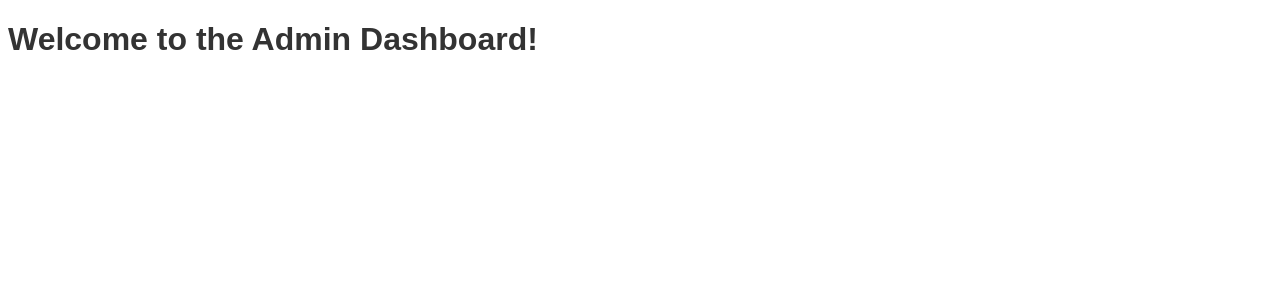
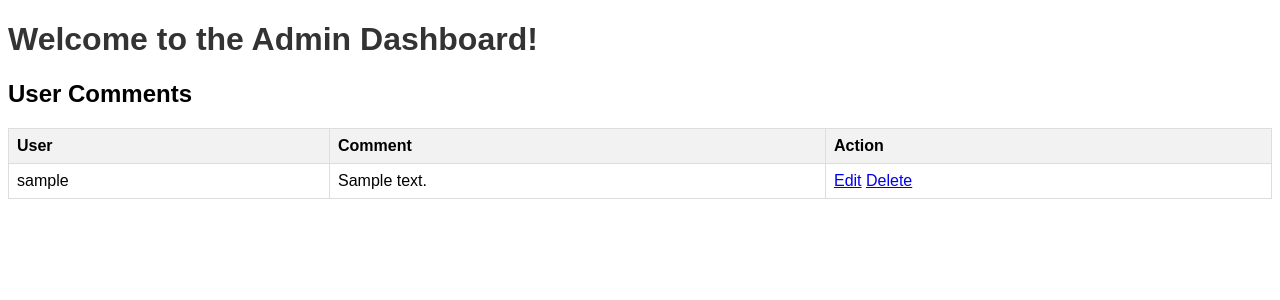
Before and after one commit to yingqiulii/project, a PHP site: page /admin_dashboard.php in a window 1280 px wide. Shown: the top 300 px of the page. Run offline with PHP 8.4, Linux system fonts and the light colour scheme; the visitor is signed in with stand-in values (Sample User, id 1); tables that the repository leaves empty or names only in its code hold one stand-in row (values such as "Sample post"); data that the repository does not hold is empty.

```diff
--- a/admin_dashboard.php
+++ b/admin_dashboard.php
@@ -1,11 +1,17 @@
 <?php
 session_start();
 
+require('connect.php'); // Include the file with your database connection
 
 if (!isset($_SESSION['user_id']) || $_SESSION['role'] !== 'admin') {
     header("Location: index.php");
     exit();
 }
+
+// Fetch user comments from the database
+$stmt = $db->prepare("SELECT user_id, username, comment FROM user_comments");
+$stmt->execute();
+$comments = $stmt->fetchAll(PDO::FETCH_ASSOC);
 ?>
 
 <!DOCTYPE html>
@@ -18,7 +24,26 @@ if (!isset($_SESSION['user_id']) || $_SESSION['role'] !== 'admin') {
 
 <h1>Welcome to the Admin Dashboard!</h1>
 
+<h2>User Comments</h2>
 
+<table border="1">
+    <tr>
+        <th>User</th>
+        <th>Comment</th>
+        <th>Action</th>
+    </tr>
+    <?php foreach ($comments as $comment) : ?>
+        <tr>
+            <td><?= $comment['username']; ?></td>
+            <td><?= $comment['comment']; ?></td>
+            <td>
+                <!-- Add edit and delete links or buttons -->
+                <a href="edit_comment.php?comment_id=<?= $comment['comment_id']; ?>">Edit</a>
+                <a href="delete_comment.php?comment_id=<?= $comment['comment_id']; ?>">Delete</a>
+            </td>
+        </tr>
+    <?php endforeach; ?>
+</table>
 
 </body>
 </html>
```
